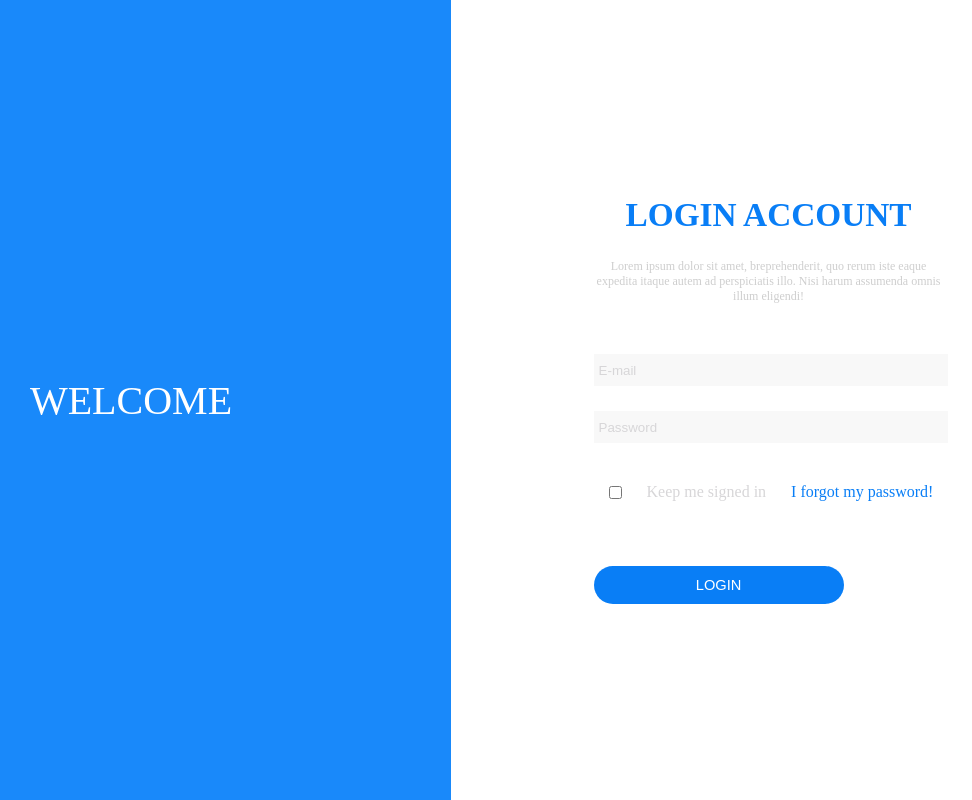
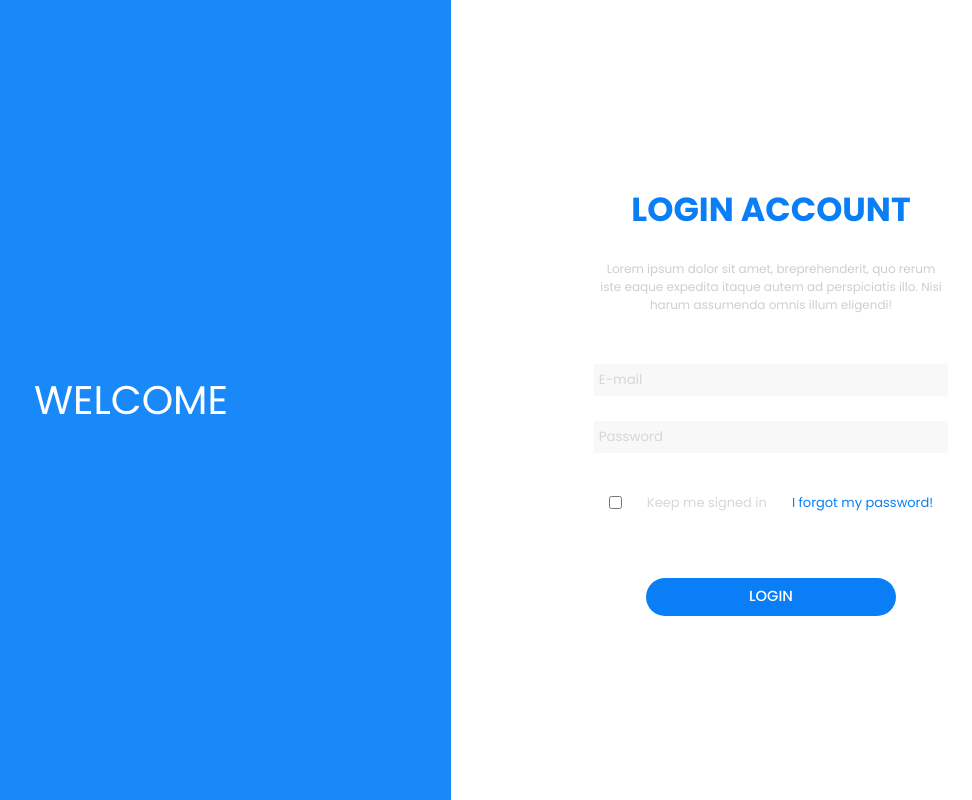
Before and after one commit to romulomelendez/sharenergy-challenger, a React (Vite) app: page / in a window 1280 px wide. Shown: the whole page, without its empty margins (189-1161 px from the left). Built offline with nearby package versions, Linux system fonts and the light colour scheme.

Commit message:
Application Font style updated

```diff
--- a/index.html
+++ b/index.html
@@ -2,8 +2,10 @@
 <html lang="en">
   <head>
     <meta charset="UTF-8" />
-    <link rel="icon" type="image/svg+xml" href="/vite.svg" />
     <meta name="viewport" content="width=device-width, initial-scale=1.0" />
+    <link rel="preconnect" href="https://fonts.googleapis.com">
+    <link rel="preconnect" href="https://fonts.gstatic.com" crossorigin>
+    <link href="https://fonts.googleapis.com/css2?family=Archivo:wght@800&family=Poppins:wght@300;400;500;700;800&display=swap" rel="stylesheet">
     <title>Vite + React + TS</title>
   </head>
   <body>
--- a/src/components/ForgotPassword/styles.ts
+++ b/src/components/ForgotPassword/styles.ts
@@ -9,6 +9,7 @@
     max-height: max-content;
     padding: 15px;
     height: 100%;
+    font-size: small;
 
 `
 
--- a/src/components/Form/styles.ts
+++ b/src/components/Form/styles.ts
@@ -5,9 +5,9 @@
     background-color: white;
     display: grid;
     grid-template-rows: repeat(3, max-content);
+    justify-items: center;
+    align-content: center;
     height: 100%;
-    justify-content: center;
-    align-content: center;
     row-gap: 50px;
     padding: 10px;
 
--- a/src/style.ts
+++ b/src/style.ts
@@ -7,6 +7,7 @@
         padding: 0;
         box-sizing: border-box;
         height: 100vh;
+        font-family: 'Poppins', sans-serif;
     }
 
 `
```
